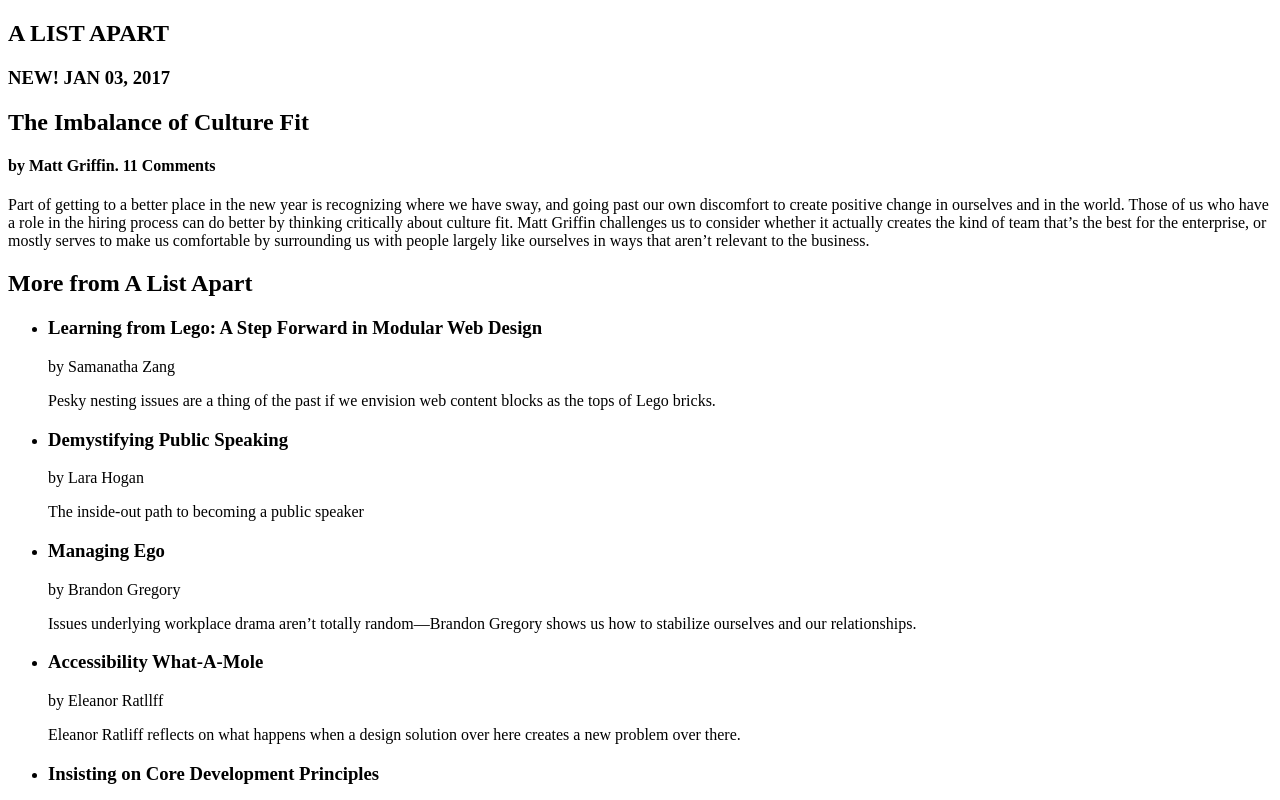
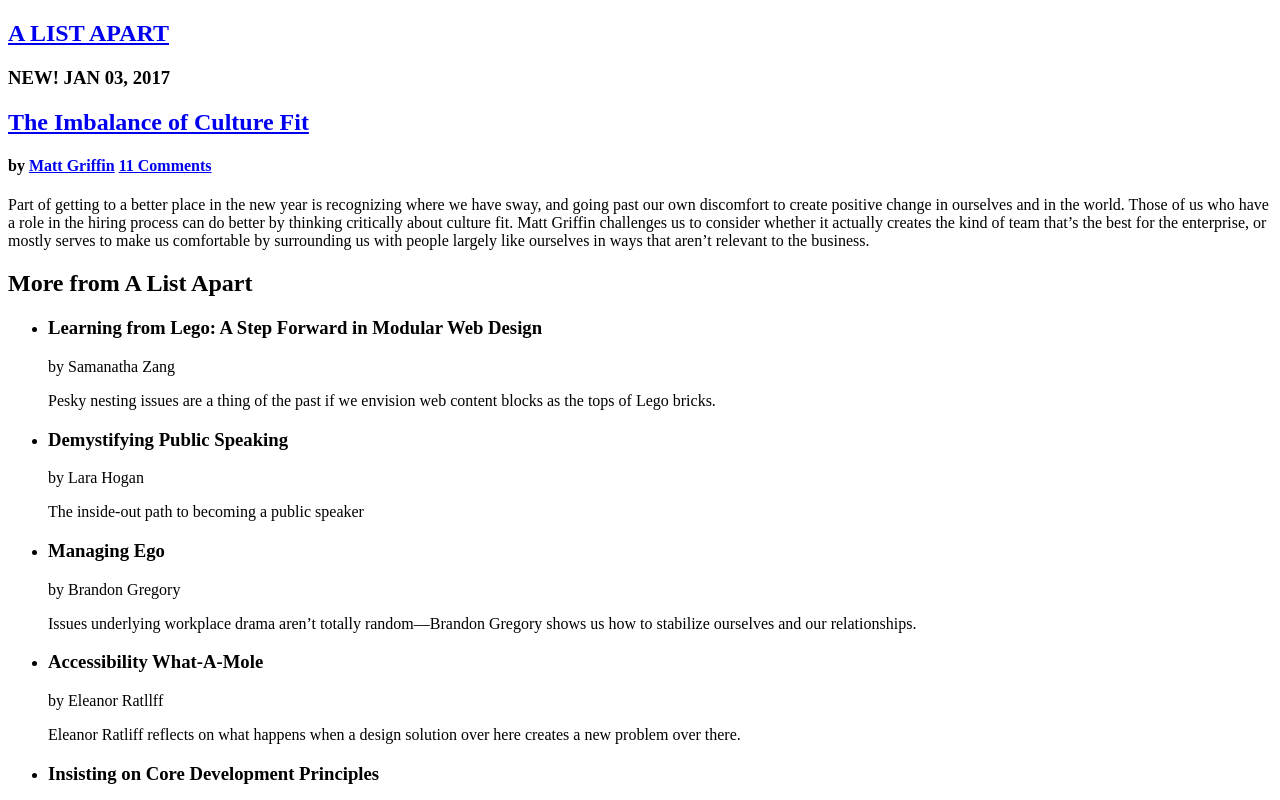
Before and after one commit to Mevershed/html-assignment1, a plain HTML site: page index.html in a window 1280 px wide. Shown: the top 800 px of the page. Drawn offline with Linux system fonts and the light colour scheme.

Commit message:
Add anchor tag to main article

```diff
--- a/index.html
+++ b/index.html
@@ -6,10 +6,10 @@
   </head>
   <body>
     <article>
-      <h1>A LIST APART</h1>
+      <h1><a href="http://alistapart.com/">A LIST APART</a></h1>
           <h3> NEW! JAN 03, 2017</h3>
-          <h2>The Imbalance of Culture Fit</h2>
-            <h4>by Matt Griffin. 11 Comments</h4>
+          <h2><a href="http://alistapart.com/article/the-imbalance-of-culture-fit">The Imbalance of Culture Fit</a></h2>
+            <h4>by <a href="http://alistapart.com/author/mattgriffin">Matt Griffin</a> <a href="http://alistapart.com/article/the-imbalance-of-culture-fit#comments">11 Comments</a></h4>
             <p>Part of getting to a better place in the new year is recognizing where we have sway, and going past our own discomfort to create positive change in ourselves and in the world. Those of us who have a role in the hiring process can do better by thinking critically about culture fit. Matt Griffin challenges us to consider whether it actually creates the kind of team that’s the best for the enterprise, or mostly serves to make us comfortable by surrounding us with people largely like ourselves in ways that aren’t relevant to the business. </p>
     </article>
     <div class="Articles">
```
